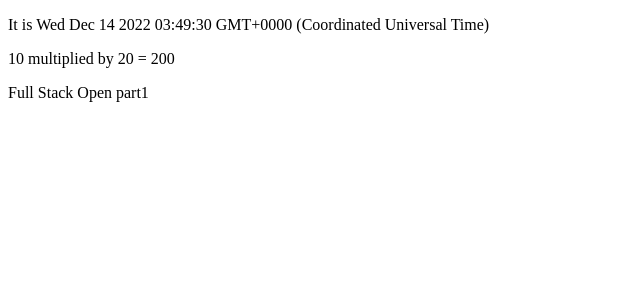
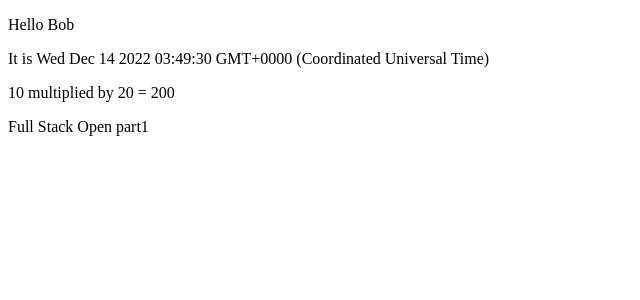
Before and after one commit to nikpud/FullStackOpen2022, a React (Create React App) app in the folder part1/: page / in a window 1280 px wide. Shown: the top 300 px of the page, without its empty margins (0-640 px from the left). Built offline with nearby package versions, Linux system fonts and the light colour scheme.

Commit message:
added props to Hello component

```diff
--- a/part1/src/App.js
+++ b/part1/src/App.js
@@ -1,9 +1,12 @@
-const Hello = () => {
+const Hello = (props) => {
 
   const now = new Date()
 
   return (
-    <p>It is {now.toString()}</p>
+    <div>
+      <p>Hello {props.name}</p>
+      <p>It is {now.toString()}</p>
+    </div>
 
   )
 }
@@ -15,7 +18,7 @@
 
   return (
     <div>
-      <Hello />
+      <Hello name="Bob"/>
       <p>
         {a} multiplied by {b} = {a * b}
       </p>
```
